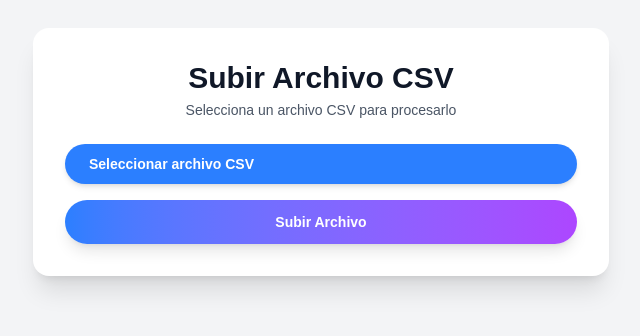
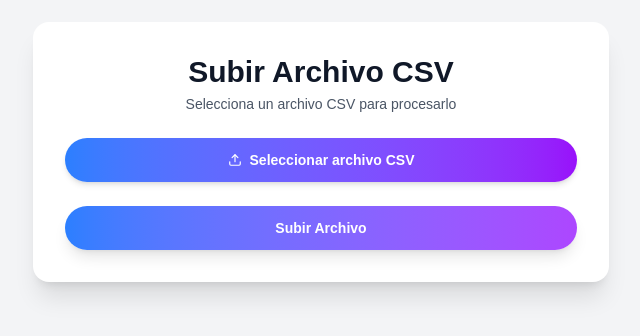
Before and after one commit to PabloToledoBarahona/frontend-app, a Next.js app: page /excel in a window 1280 px wide. Shown: the part 248-584 px from the top of the page, without its empty margins (319-959 px from the left). Built offline with nearby package versions, Linux system fonts and the light colour scheme.

Commit message:
Correccion de rutas

```diff
--- a/components/Auth/LoginForm.tsx
+++ b/components/Auth/LoginForm.tsx
@@ -72,8 +72,9 @@ export default function LoginForm() {
       {success ? (
         <>
           <Heading title="¡Bienvenido!" subtitle="Inicio de sesión exitoso" center />
-          <div className="flex justify-center mt-4">
-            <Button label="Ir a mis canales" onClick={() => router.push('/channels')} />
+          <div className="flex justify-center gap-4 mt-4 flex-col sm:flex-row">
+            <Button label="Ir a mis canales" onClick={() => window.location.href = "/channels"} />
+            <Button label="Cargar .CSV" onClick={() => window.location.href = "/excel"} variant="secondary" />
           </div>
         </>
       ) : (
--- a/components/Excel/UploadCSV.tsx
+++ b/components/Excel/UploadCSV.tsx
@@ -6,6 +6,7 @@ import { Button } from "@/components/ui/Button";
 import { Heading } from "@/components/ui/Heading";
 import { Card } from "@/components/ui/Card";
 import apiClient from "@/lib/apiClient";
+import { FiUpload } from "react-icons/fi";
 
 export default function UploadCSV() {
   const [file, setFile] = useState<File | null>(null);
@@ -13,7 +14,6 @@ export default function UploadCSV() {
   const [loading, setLoading] = useState(false);
   const [csvContent, setCsvContent] = useState<string>("");
 
-  // Maneja la selección del archivo
   const handleFileChange = (e: React.ChangeEvent<HTMLInputElement>) => {
     if (e.target.files && e.target.files.length > 0) {
       setFile(e.target.files[0]);
@@ -21,7 +21,6 @@ export default function UploadCSV() {
     }
   };
 
-  // Maneja la subida del archivo al backend
   const handleUpload = async (e: React.FormEvent) => {
     e.preventDefault();
     if (!file) {
@@ -34,13 +33,11 @@ export default function UploadCSV() {
 
     try {
       setLoading(true);
-      const response = await apiClient.post("/api/v1/test/read-csv", formData, {
+      const response = await apiClient.post("/test/read-csv", formData, {
         headers: { "Content-Type": "multipart/form-data" },
       });
 
-      // Asegúrate de que el backend devuelve el contenido del archivo como texto
-      console.log("Archivo subido correctamente:", response.data);
-      setCsvContent(response.data.content); // Extrae el contenido del archivo CSV
+      setCsvContent(response.data.content);
       setMessage("Archivo subido con éxito.");
     } catch (error: any) {
       console.error("Error al subir el archivo:", error.response?.data || error.message);
@@ -54,26 +51,29 @@ export default function UploadCSV() {
     <Card>
       <Heading title="Subir Archivo CSV" subtitle="Selecciona un archivo CSV para procesarlo" center />
 
-      <form onSubmit={handleUpload} className="space-y-4">
-        <div className="relative">
-          {/* Ocultar el input original de tipo file */}
+      <form onSubmit={handleUpload} className="space-y-6 mt-4">
+        <div className="relative w-full">
           <input
             type="file"
             accept=".csv"
             id="file-upload"
             onChange={handleFileChange}
-            className="absolute top-0 left-0 opacity-0 w-full h-full cursor-pointer"
+            className="absolute inset-0 opacity-0 w-full h-full cursor-pointer z-10"
           />
-          {/* Botón personalizado para seleccionar el archivo */}
           <label
             htmlFor="file-upload"
-            className="block text-gray-700 bg-blue-500 text-white px-6 py-2.5 text-sm font-semibold rounded-full shadow-md hover:opacity-90 transition cursor-pointer"
+            className="flex items-center justify-center gap-2 bg-gradient-to-r from-blue-500 to-purple-600 text-white px-6 py-3 text-sm font-semibold rounded-full shadow-md hover:opacity-90 transition cursor-pointer"
           >
-            {file ? file.name : "Seleccionar archivo CSV"} {/* Mostrar nombre del archivo si existe */}
+            <FiUpload />
+            {file ? file.name : "Seleccionar archivo CSV"}
           </label>
         </div>
 
-        <Button type="submit" label={loading ? "Subiendo..." : "Subir Archivo"} disabled={loading} />
+        <Button
+          type="submit"
+          label={loading ? "Subiendo..." : "Subir Archivo"}
+          disabled={loading}
+        />
 
         {message && (
           <p
@@ -86,11 +86,9 @@ export default function UploadCSV() {
         )}
 
         {csvContent && (
-          <div className="mt-4 p-2 bg-gray-100 border rounded">
-            <h3 className="font-semibold">Contenido del CSV:</h3>
-            <pre className="text-xs whitespace-pre-wrap">
-              {csvContent} {/* Muestra el contenido del CSV */}
-            </pre>
+          <div className="mt-6 p-4 bg-gray-100 border rounded shadow-inner max-h-[300px] overflow-auto">
+            <h3 className="font-semibold mb-2 text-sm text-gray-700">Contenido del CSV:</h3>
+            <pre className="text-xs whitespace-pre-wrap text-gray-800">{csvContent}</pre>
           </div>
         )}
       </form>
```
